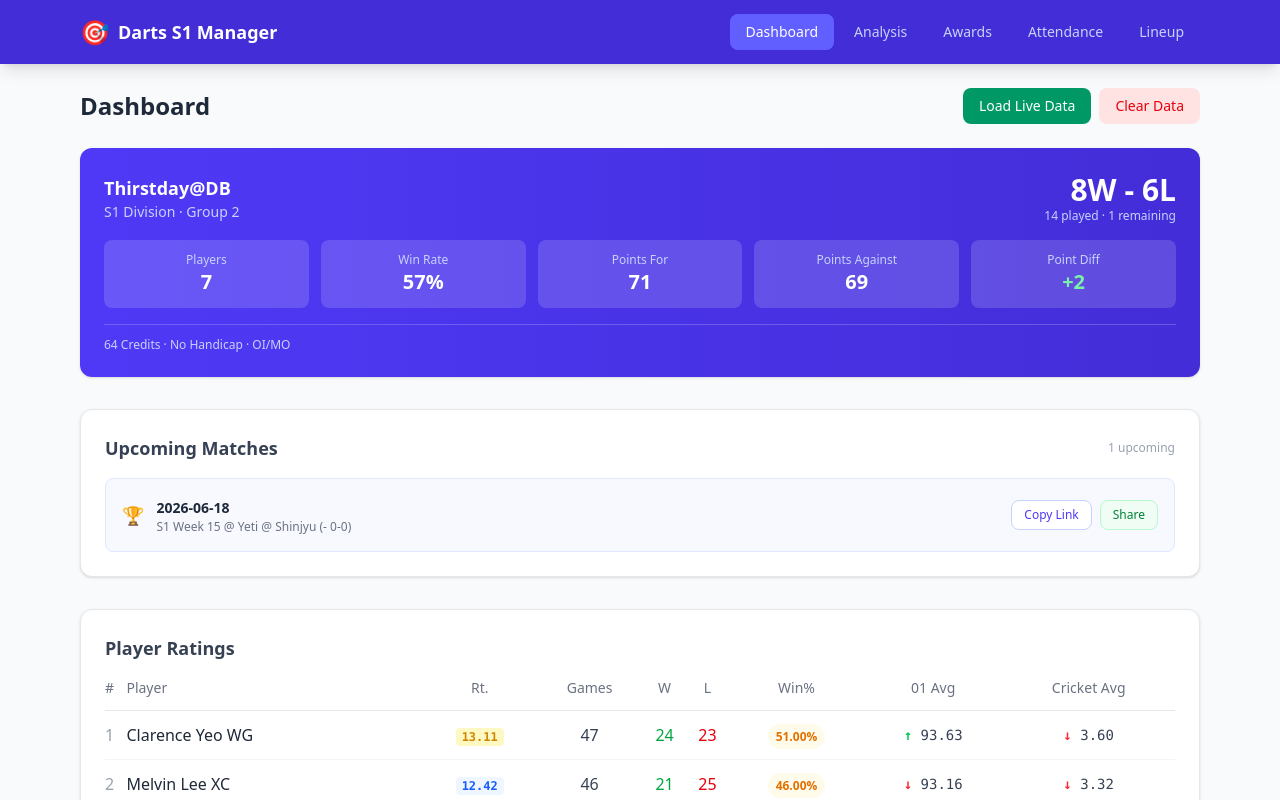
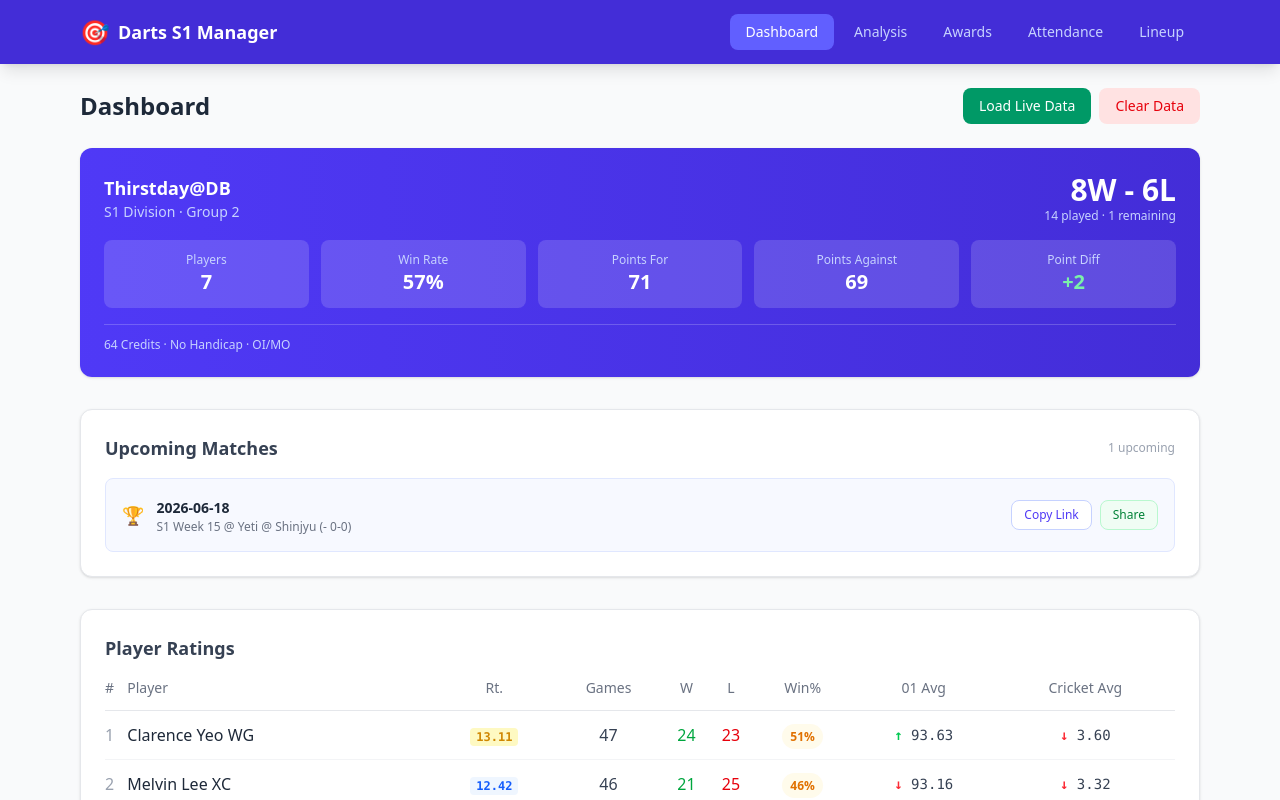
Before and after one commit to angkengyeow/thirstdayatdb, a React (Vite) app in the folder thirstdayatdb/: page / in a window 1280 px wide. Shown: the top 800 px of the page. Built offline with nearby package versions, Linux system fonts and the light colour scheme; no server answers.

Commit message:
Bud run changes (2026-06-13T08:02:01.466Z)

```diff
--- a/thirstdayatdb/src/pages/DashboardPage.tsx
+++ b/thirstdayatdb/src/pages/DashboardPage.tsx
@@ -361,7 +361,7 @@ function WinBadge({ pct }: { pct: number }) {
   let color = 'text-red-600 bg-red-50';
   if (pct >= 60) color = 'text-green-600 bg-green-50';
   else if (pct >= 40) color = 'text-amber-600 bg-amber-50';
-  return <span className={`text-xs font-bold px-2 py-1 rounded-full ${color}`}>{pct.toFixed(2)}%</span>;
+  return <span className={`text-xs font-bold px-2 py-1 rounded-full ${color}`}>{pct}%</span>;
 }
 
 function RtBadge({ rt }: { rt: number }) {
```
